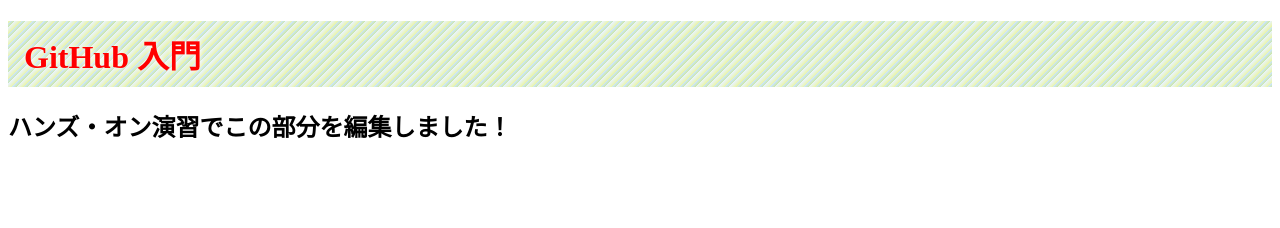
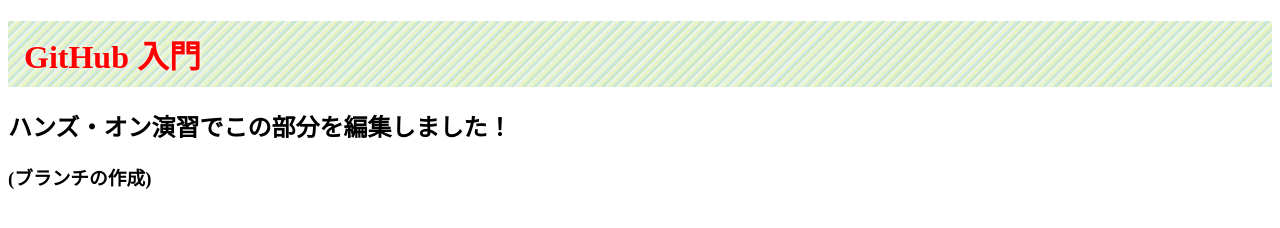
Before and after one commit to HidetoSuzuki1003/github_ws, a plain HTML site: page index.html in a window 1280 px wide. Drawn offline with Linux system fonts and the light colour scheme.

Commit message:
add h3 tagg

```diff
--- a/index.html
+++ b/index.html
@@ -7,6 +7,7 @@
   <body>
     <h1>GitHub 入門</h1>
     <h2>ハンズ・オン演習でこの部分を編集しました！</h2>
+    <h3>(ブランチの作成)</h3>
 
     <!-- 変更箇所に困ったら下記のコメントアウトを外してください -->
     <!--<div id="target">ここをクリックするとアラート発生</div>-->
```
